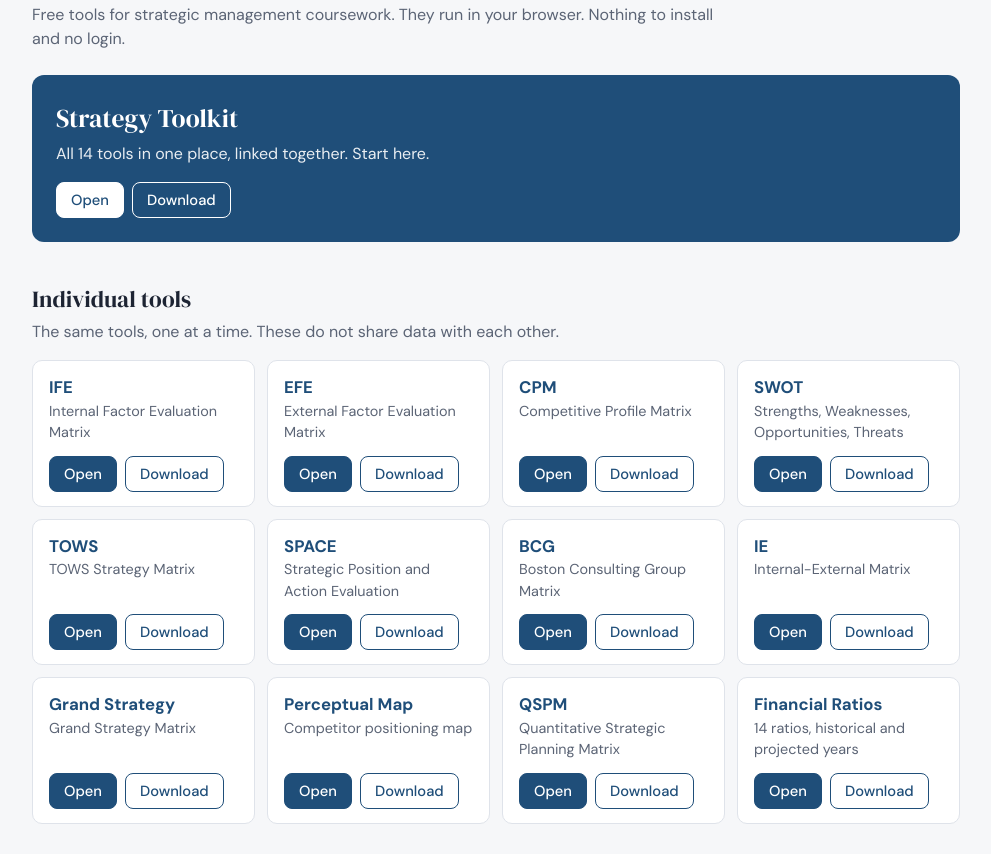
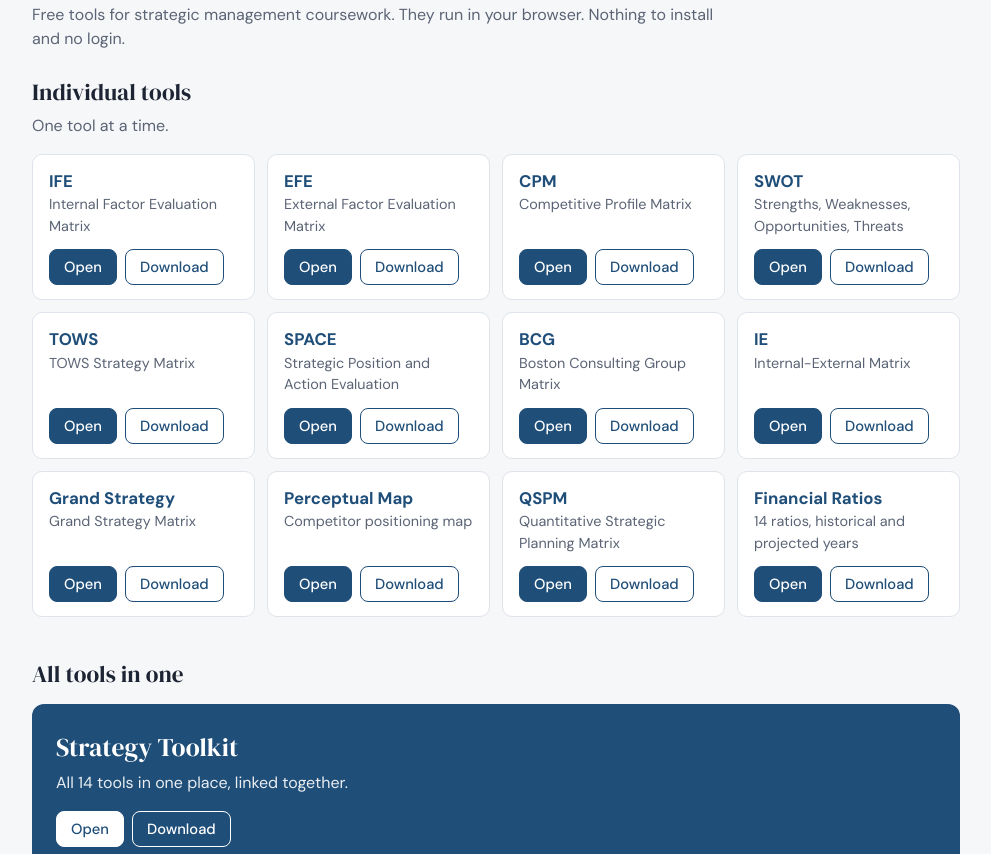
Before and after one commit to King-Tuerto/strategy-tools, a plain HTML site: page index.html in a window 1280 px wide. Shown: the part 98-952 px from the top of the page, without its empty margins (144-1135 px from the left). Drawn offline with Linux system fonts and the light colour scheme.

Commit message:
Landing page: individual tools first, Toolkit below; drop the data-sharing sentence
Co-Authored-By: Claude Fable 5.2 <noreply@anthropic.com>

```diff
--- a/index.html
+++ b/index.html
@@ -12,6 +12,8 @@
   main { max-width:960px; margin:0 auto; padding:40px 16px 56px; }
   h1 { font-family:"DM Serif Display",Georgia,serif; font-weight:400; font-size:2.3rem; margin:0 0 6px; }
   h2 { font-family:"DM Serif Display",Georgia,serif; font-weight:400; font-size:1.45rem; margin:40px 0 4px; }
+  h2.first { margin-top:8px; }
+  .hero { margin-top:12px; }
   p.lead { color:var(--muted); margin:0 0 24px; max-width:64ch; }
   p.sub { color:var(--muted); margin:0 0 16px; max-width:64ch; }
 
@@ -45,17 +47,8 @@
   <h1>Strategy Tools</h1>
   <p class="lead">Free tools for strategic management coursework. They run in your browser. Nothing to install and no login.</p>
 
-  <div class="hero">
-    <strong>Strategy Toolkit</strong>
-    <span>All 14 tools in one place, linked together. Start here.</span>
-    <div class="actions">
-      <a class="open" href="toolkit.html">Open</a>
-      <a href="toolkit.html" download="Strategy Toolkit.html">Download</a>
-    </div>
-  </div>
-
-  <h2>Individual tools</h2>
-  <p class="sub">The same tools, one at a time. These do not share data with each other.</p>
+  <h2 class="first">Individual tools</h2>
+  <p class="sub">One tool at a time.</p>
   <div class="grid">
     <div class="card"><strong>IFE</strong><span>Internal Factor Evaluation Matrix</span>
       <div class="actions"><a class="open" href="IFE_Tool.html">Open</a><a href="IFE_Tool.html" download>Download</a></div></div>
@@ -83,6 +76,16 @@
       <div class="actions"><a class="open" href="RATIOS_Tool.html">Open</a><a href="RATIOS_Tool.html" download>Download</a></div></div>
   </div>
 
+  <h2>All tools in one</h2>
+  <div class="hero">
+    <strong>Strategy Toolkit</strong>
+    <span>All 14 tools in one place, linked together.</span>
+    <div class="actions">
+      <a class="open" href="toolkit.html">Open</a>
+      <a href="toolkit.html" download="Strategy Toolkit.html">Download</a>
+    </div>
+  </div>
+
   <div class="note">
     <p><strong>Your work stays on your computer.</strong> Nothing you type is sent to this website or to your instructor. The Strategy Toolkit remembers your work in the browser you used, on that computer only. The individual tools do not save: finish in one sitting and use Print / Save PDF before you close the page.</p>
     <p><strong>Downloading.</strong> Download puts the tool in your Downloads folder. Double-click the file to open it; it works without the internet. A downloaded copy does not see work you did on this website. In the Toolkit, use Save to file and Open file to move a project between them.</p>
```
